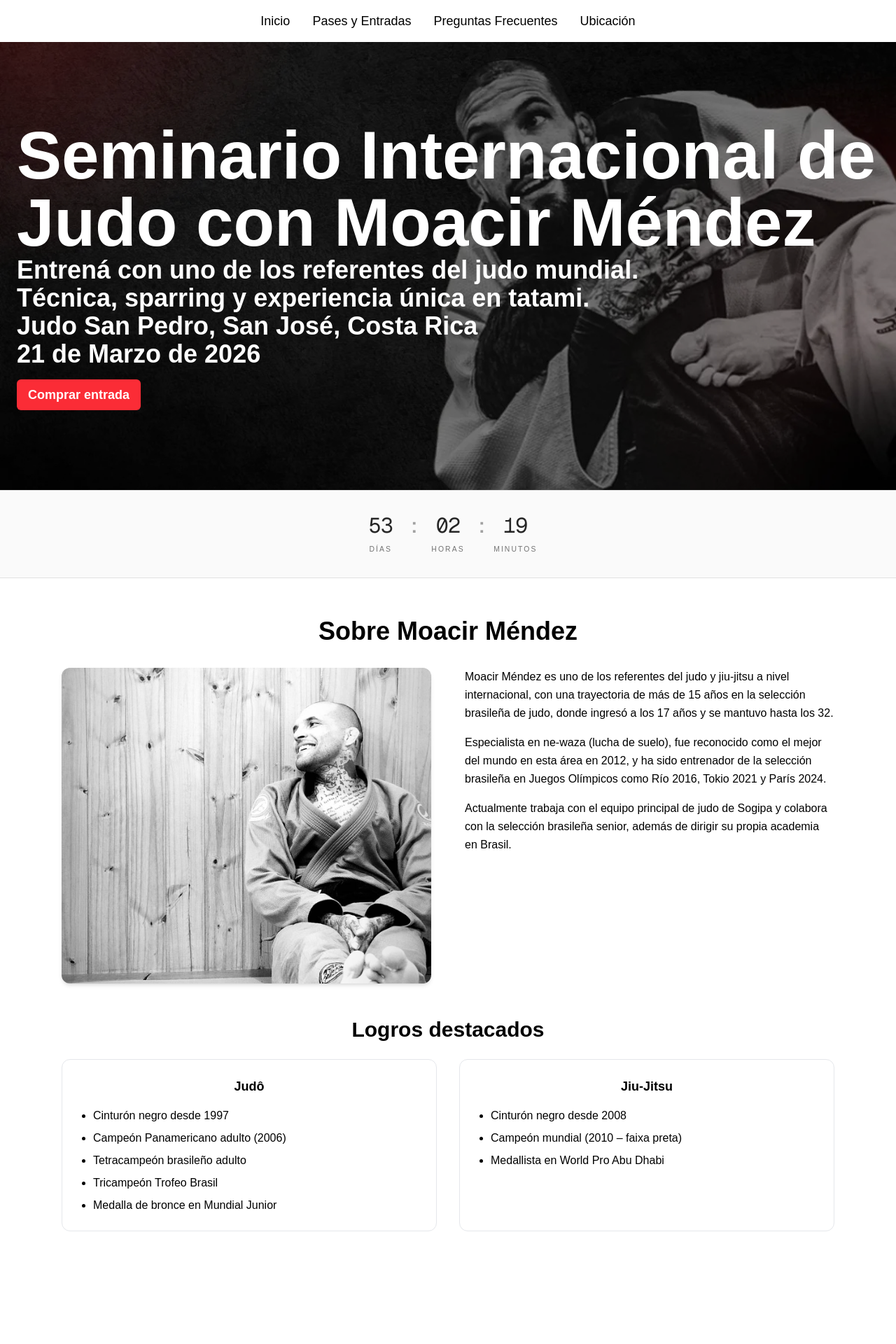
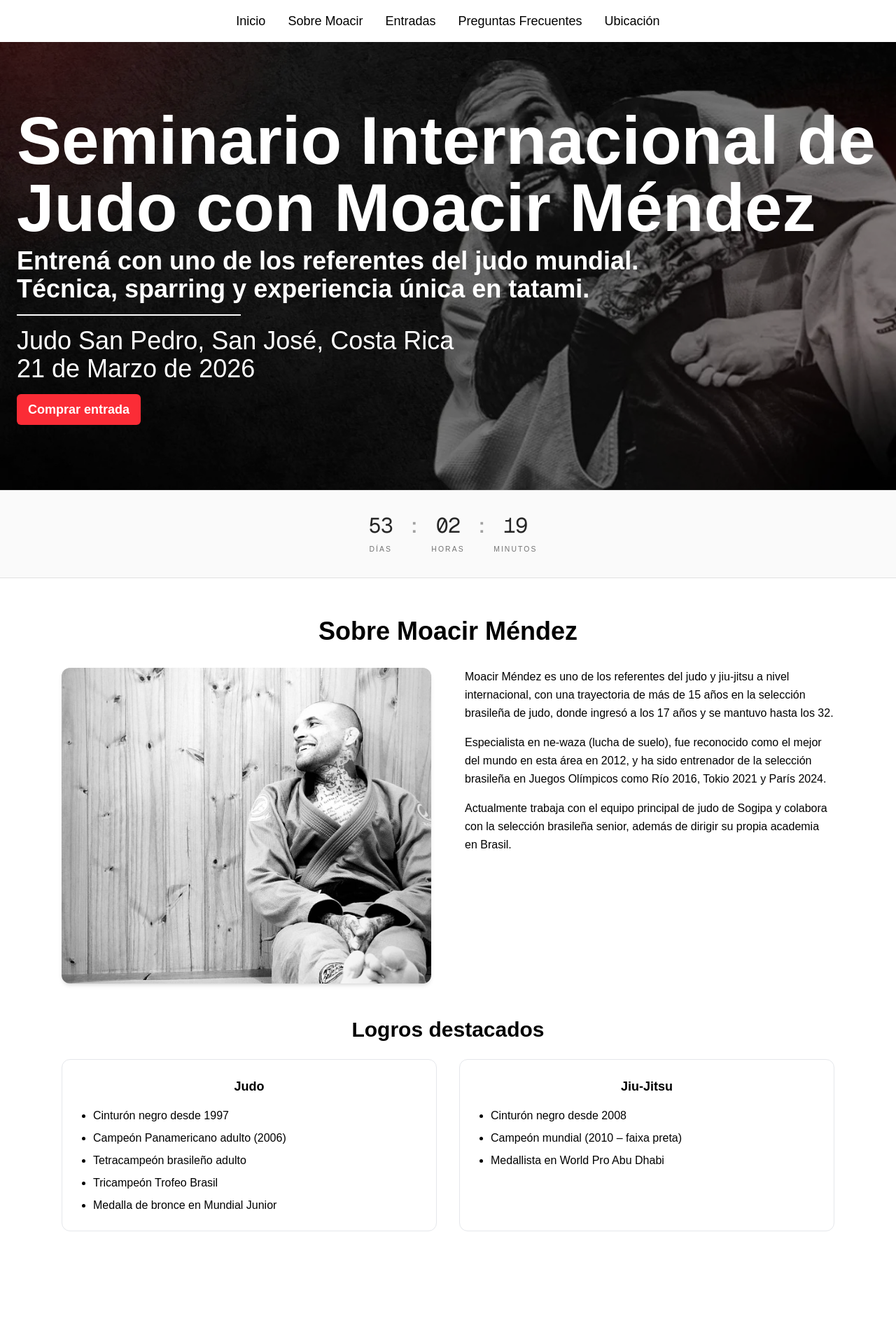
Before and after one commit to fabianWebDev/evento-moacir, a Next.js app: page / in a window 1280 px wide. Shown: the top 1920 px of the page at 70% size. Built offline with nearby package versions, Linux system fonts and the light colour scheme.

Commit message:
Hero update

```diff
--- a/components/AboutSensei.tsx
+++ b/components/AboutSensei.tsx
@@ -2,10 +2,9 @@ import Image from "next/image";
 
 export default function AboutSensei() {
     return (
-        <div className="bg-white w-full">
+        <div className="bg-white w-full" id="sobre-moacir">
             <section
                 className="mx-auto w-full max-w-6xl px-4 py-14 md:px-6 bg-white"
-                id="sobre-moacir"
                 aria-labelledby="about-sensei-heading"
             >
                 <div className="mb-8 text-center">
@@ -56,7 +55,7 @@ export default function AboutSensei() {
                     <div className="grid gap-8 md:grid-cols-2">
                         <div className="rounded-xl border border-gray-200 p-6">
                             <h4 className="mb-4 text-lg font-semibold text-black text-center">
-                                Judô
+                                Judo
                             </h4>
                             <ul className="list-disc space-y-2 pl-5 text-sm text-black md:text-base">
                                 <li>Cinturón negro desde 1997</li>
--- a/components/Hero.tsx
+++ b/components/Hero.tsx
@@ -8,13 +8,14 @@ export default function Hero() {
 
             <div className="relative z-10 px-6 text-white">
 
-                <h1 className="text-4xl font-bold md:text-8xl text-left">Seminario Internacional de Judo con Moacir Méndez</h1>
+                <h1 className="text-left text-3xl mb-2 font-bold md:text-4xl lg:text-6xl xl:text-8xl">Seminario Internacional de Judo con Moacir Méndez</h1>
 
-                <p className="text-2xl font-bold md:text-4xl text-left">Entrená con uno de los referentes del judo mundial.</p>
-                <p className="text-2xl font-bold md:text-4xl text-left">Técnica, sparring y experiencia única en tatami.</p>
-                <h2 className="text-2xl font-bold md:text-4xl text-left">Judo San Pedro, San José, Costa Rica</h2>
-                <h2 className="text-2xl font-bold md:text-4xl text-left">21 de Marzo de 2026</h2>
-                <button className="text-white px-4 py-2 rounded-md mt-4 bg-red-500 text-lg font-bold">
+                <p className="text-left text-md font-bold sm:text-lg md:text-2xl lg:text-4xl">Entrená con uno de los referentes del judo mundial.</p>
+                <p className="text-left text-md font-bold sm:text-lg md:text-2xl lg:text-4xl">Técnica, sparring y experiencia única en tatami.</p>
+                <hr className="mb-2 mt-2 w-40 md:w-80 md:mb-4 md:mt-4 border-t-2 border-current" />
+                <h2 className="text-left text-sm sm:text-xl md:text-2xl lg:text-4xl">Judo San Pedro, San José, Costa Rica</h2>
+                <h2 className="text-left text-sm sm:text-xl md:text-2xl lg:text-4xl">21 de Marzo de 2026</h2>
+                <button className="mt-2 rounded-md bg-red-500 px-4 py-2 text-sm font-bold text-white sm:text-base md:mt-4 md:text-lg">
                     <a href="#pases-y-entradas">Comprar entrada</a>
                 </button>
             </div>
--- a/components/NavBar.tsx
+++ b/components/NavBar.tsx
@@ -4,9 +4,11 @@ import { useState } from "react";
 
 const links = [
   { href: "#", label: "Inicio" },
-  { href: "#pases-y-entradas", label: "Pases y Entradas" },
+  { href: "#sobre-moacir", label: "Sobre Moacir" },
+  { href: "#pases-y-entradas", label: "Entradas" },
   { href: "#preguntas-frecuentes", label: "Preguntas Frecuentes" },
   { href: "#ubicacion", label: "Ubicación" },
+
 ] as const;
 
 export default function NavBar() {
--- a/components/PassCard.tsx
+++ b/components/PassCard.tsx
@@ -31,7 +31,7 @@ export default function PassCard({
     >
       {featured && (
         <span className="mb-4 inline-block rounded-full bg-red-100 px-3 py-1 text-xs font-semibold uppercase tracking-wide text-red-700">
-          Popular
+          Más vendido
         </span>
       )}
 
```
